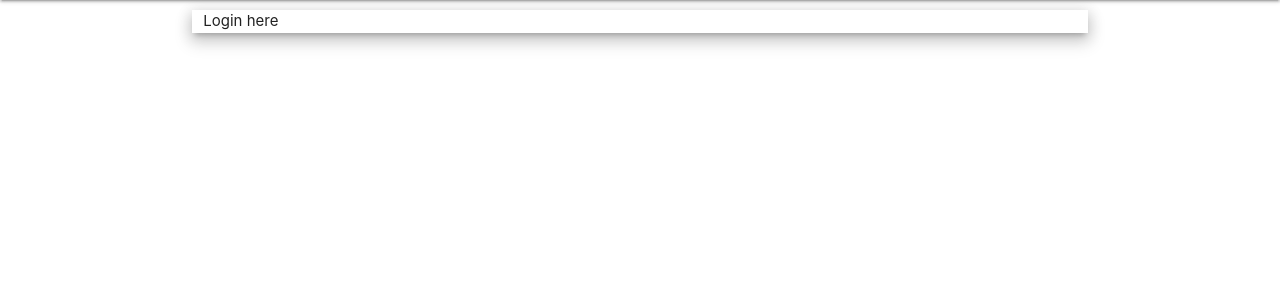
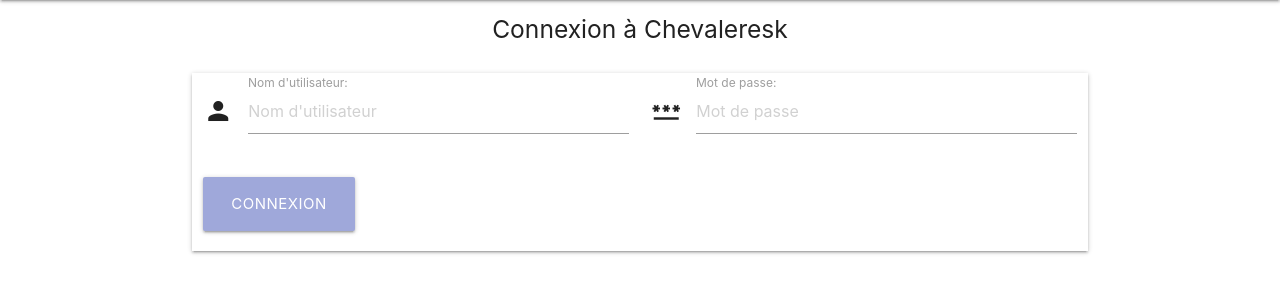
Before and after one commit to MederickBernier/chevEnigma, a PHP site: page /login.php in a window 1280 px wide. Shown: the part 64-364 px from the top of the page. Run offline with PHP 8.4, Linux system fonts and the light colour scheme.

Commit message:
added the login page with some css modifications

```diff
--- a/assets/css/site.css
+++ b/assets/css/site.css
@@ -11,3 +11,7 @@
 #mainContainer{
     margin-top:10px;
 }
+
+.bold{
+    font-weight:bold;
+}
--- a/login.php
+++ b/login.php
@@ -4,10 +4,30 @@
 include_once __DIR__.'/views/header.php';
 ?>
 
-<div class="row z-depth-3">
-    <div class="col s12 m12 l12">
-        Login here
-    </div>
+<div class="row center-align">
+    <h5>Connexion à Chevaleresk</h5>
+</div>
+
+<div class="row">
+    <form class="col s12 z-depth-1">
+        <div class="row">
+            <div class="input-field col s6">
+            <i class="material-icons prefix">person</i>
+            <input placeholder="Nom d'utilisateur" id="username" type="text" class="validate" data-length="20">
+            <label for="username">Nom d'utilisateur:</label>
+            </div>
+            <div class="input-field col s6">
+                <i class="material-icons prefix">password</i>
+                <input placeholder="Mot de passe" id="password" type="password" data-length="20" class="validate">
+                <label for="password">Mot de passe:</label>
+            </div>
+        </div>
+        <div class="row">
+            <div class="col s12">
+                <button class="btn btn-large indigo lighten-3 waves-effect waves-light white-text" type="submit" name="connect">Connexion</button>
+            </div>
+        </div>
+    </form>
 </div>
 
 <?php
```
